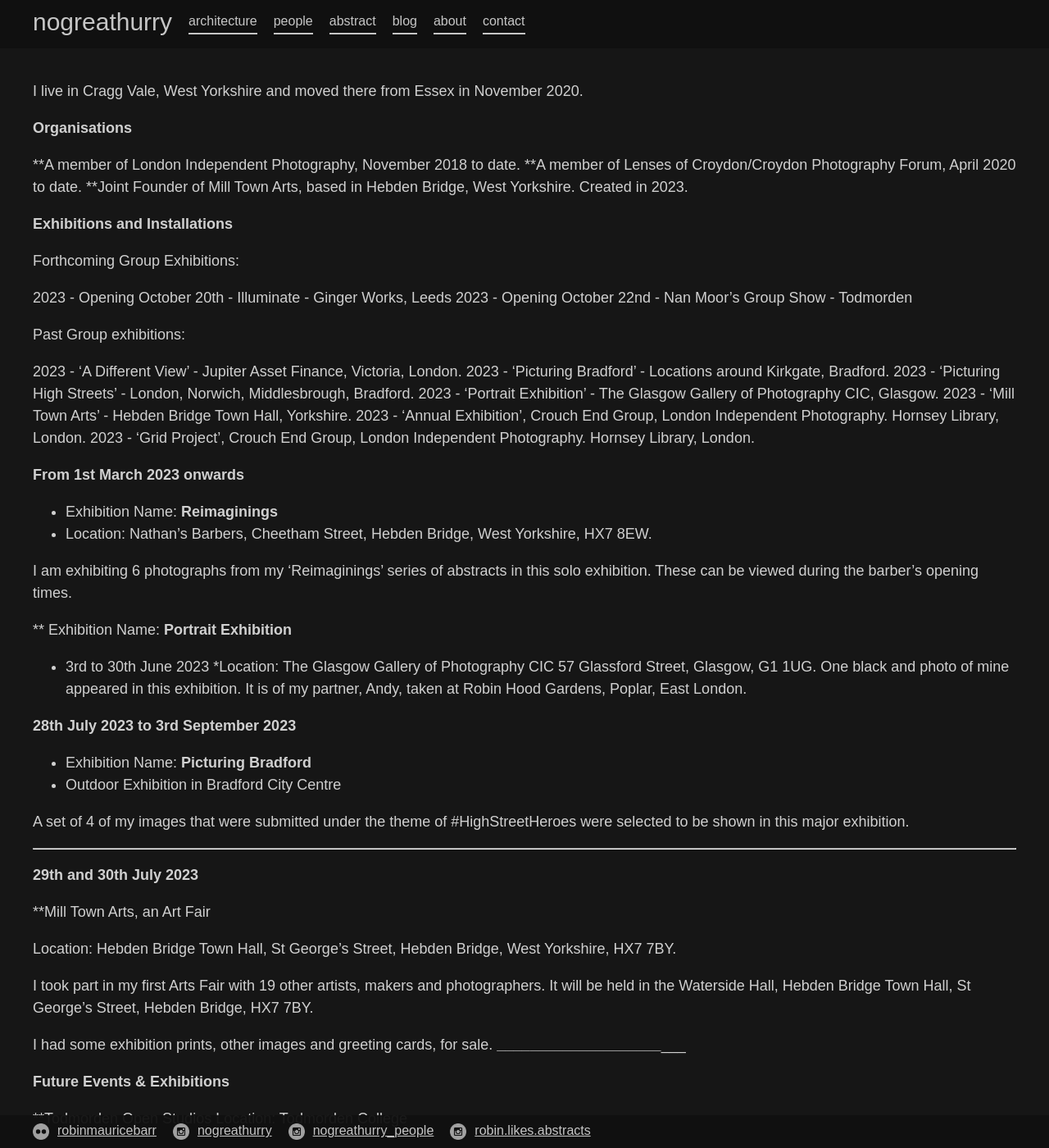
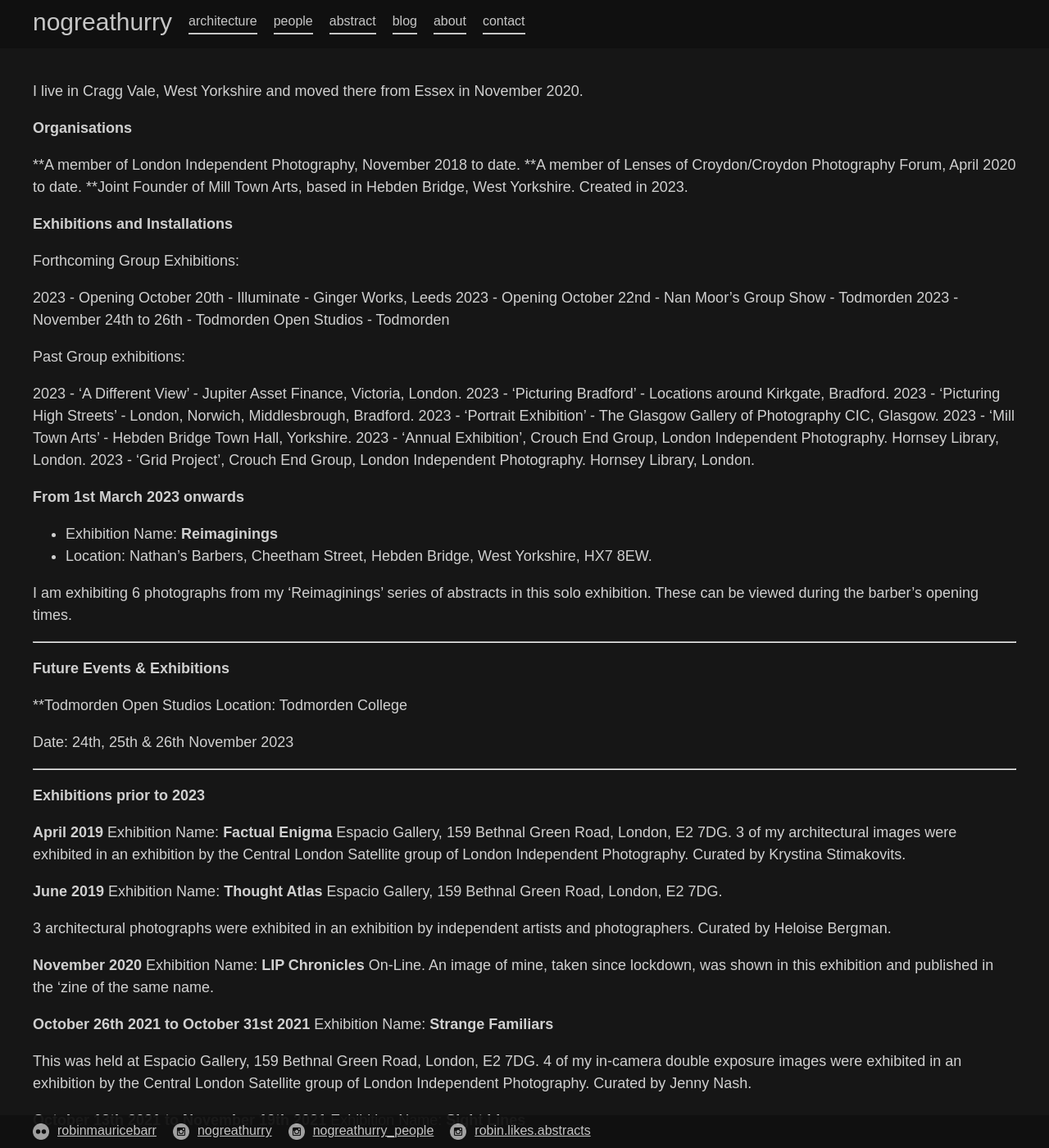
Before and after one commit to 987poiuytrewq/nogreathurry, a Jekyll site: the page built from blog.md, in a window 1280 px wide and 1400 px high. Shown: the whole window at 82% size. Built offline with Jekyll 4.4.1, drawn with Linux system fonts in a browser that asks for light colours.

Commit message:
Updated Blog

```diff
--- a/blog.md
+++ b/blog.md
@@ -17,6 +17,7 @@
 
 2023 - Opening October 20th - Illuminate - Ginger Works, Leeds
 2023 - Opening October 22nd - Nan Moor's Group Show - Todmorden
+2023 - November 24th to 26th - Todmorden Open Studios - Todmorden
 
 Past Group exhibitions:
 
@@ -40,30 +41,12 @@
 
 
 
-** Exhibition Name: **Portrait Exhibition**
-* 3rd to 30th June 2023
-*Location: The Glasgow Gallery of Photography CIC
-57 Glassford Street, Glasgow, G1 1UG.
-One black and photo of mine appeared in this exhibition. It is of my partner, Andy, taken at Robin Hood Gardens, Poplar, East London.
 
 
-**28th July 2023 to 3rd September 2023**
-* Exhibition Name: **Picturing Bradford**
-* Outdoor Exhibition in Bradford City Centre
 
-A set of 4 of my images that were submitted under the theme of #HighStreetHeroes were selected to be shown in this major exhibition.
 
-_______________________________________________________________
 
-**29th and 30th July 2023**
 
-**Mill Town Arts, an Art Fair
-
-Location: Hebden Bridge Town Hall, St George's Street, Hebden Bridge, West Yorkshire, HX7 7BY.
-
-I took part in my first Arts Fair with 19 other artists, makers and photographers. It will be held in the Waterside Hall, Hebden Bridge Town Hall, St George's Street, Hebden Bridge, HX7 7BY.
-
-I had some exhibition prints, other images and greeting cards, for sale.
 _______________________________________________________________
 
 **Future Events & Exhibitions**
```
